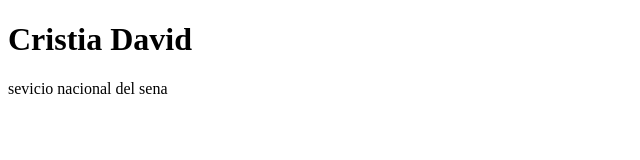
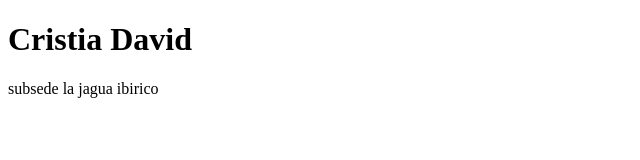
Before and after one commit to palomo420/t.p.s, a plain HTML site: page index.html in a window 1280 px wide. Shown: the full height of the page, 0-640 px from the left. Drawn offline with Linux system fonts and the light colour scheme.

Commit message:
modifique la etiqueta p
cambie la frase

```diff
--- a/index.html
+++ b/index.html
@@ -7,6 +7,6 @@
 </head>
 <body>
     <h1>Cristia David</h1>
-    <p>sevicio nacional del sena</p>
+    <p>subsede la jagua ibirico </p>
 </body>
 </html>
```
